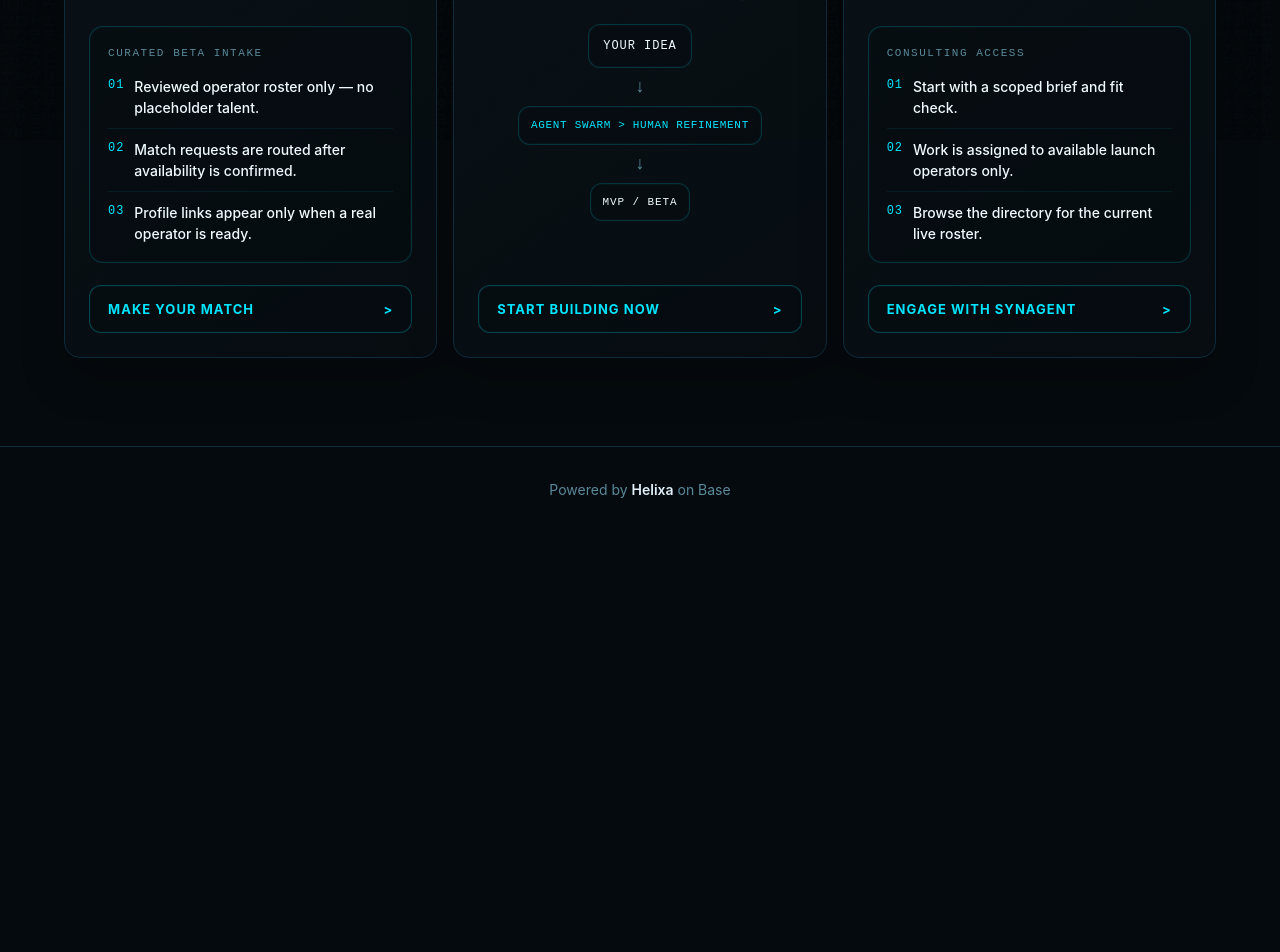
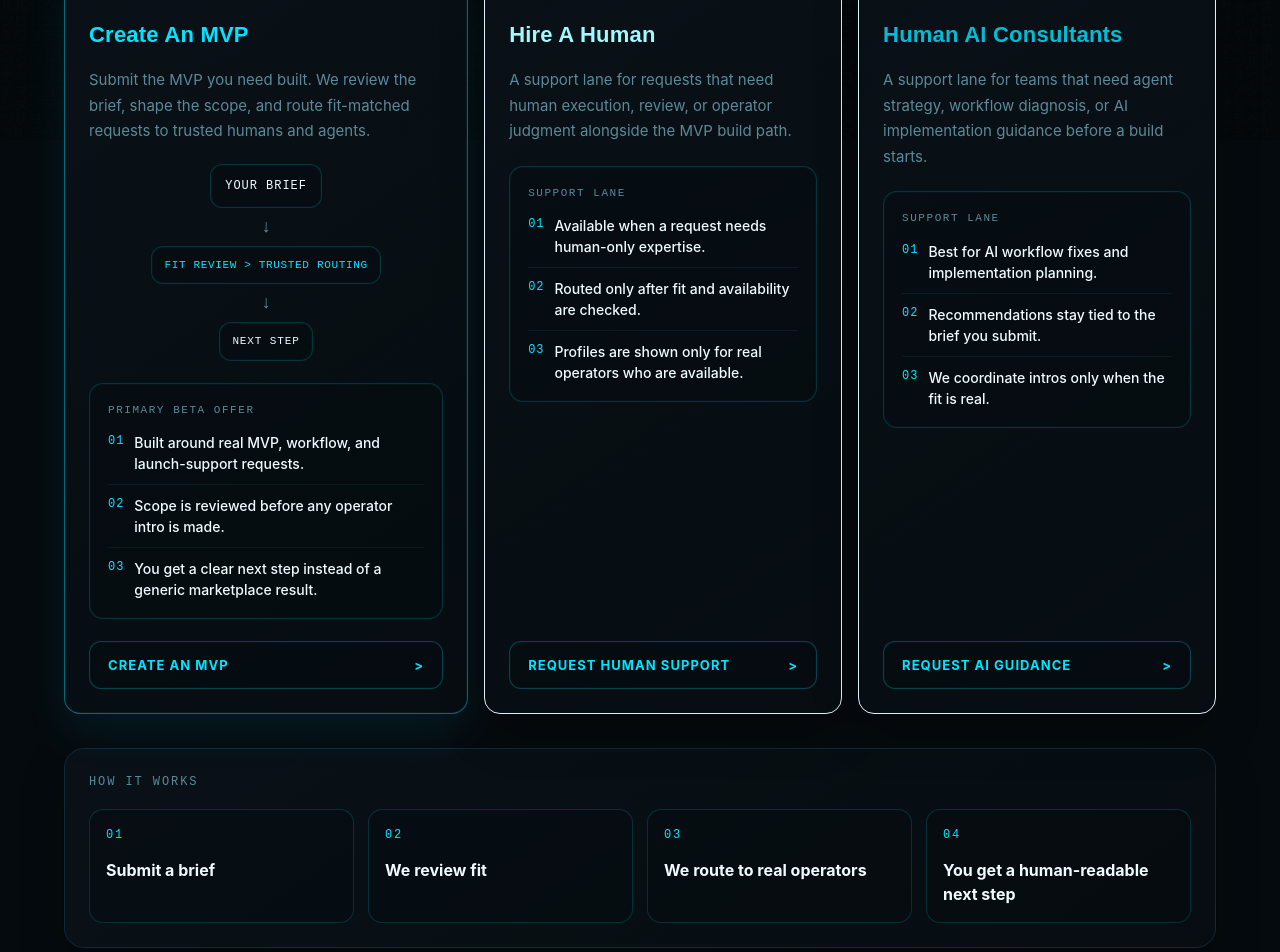
Before and after one commit to Bendr-20/synagent, a Next.js app: page / in a window 1280 px wide. Shown: the part 660-1612 px from the top of the page. Before the commit the page ends 1192 px from the top, so only its background shows below. Built offline with nearby package versions, Linux system fonts and the light colour scheme.

Commit message:
Focus Synagent beta around MVP requests

```diff
--- a/src/app/match/match-client.tsx
+++ b/src/app/match/match-client.tsx
@@ -80,6 +80,7 @@ function inferCategoryFromHandoff(selectedAgent: Synagent | undefined, handoff?:
 
   const explicit = normalizeText(handoff?.category);
   const allowed = ["mvp-build", "operator-support", "ai-consulting", "automation", "design", "growth", "research", "other"];
+  if (explicit.includes("mvp-build")) return "mvp-build";
   if (allowed.includes(explicit)) return explicit;
 
   const haystack = normalizeText([
@@ -94,7 +95,7 @@ function inferCategoryFromHandoff(selectedAgent: Synagent | undefined, handoff?:
     if (keywords.some((keyword) => haystack.includes(keyword))) return category;
   }
 
-  return selectedAgent ? "operator-support" : "mvp-build";
+  return "mvp-build";
 }
 
 function mapBudgetRange(value?: string | null) {
@@ -383,6 +384,10 @@ export function MatchClient({ selectedAgent, handoff }: { selectedAgent?: Synage
           </Field>
         </div>
 
+        <p style={{ color: theme.textMuted, lineHeight: 1.6, fontSize: "13px", margin: "-4px 0 0" }}>
+          We use your contact info only to review the request and coordinate the intro. Raw contact details are not shown on public profiles.
+        </p>
+
         <Field label="Desired Outcome">
           <textarea rows={2} value={prefs.desiredOutcome} onChange={(e) => setPrefs((prev) => ({ ...prev, desiredOutcome: e.target.value }))} placeholder="What does success look like for this project?" style={{ ...inputStyle, minHeight: "84px", resize: "vertical" }} />
         </Field>
--- a/src/app/page.tsx
+++ b/src/app/page.tsx
@@ -7,49 +7,66 @@ type ServiceCard = {
   title: string;
   description: string;
   titleColor: string;
+  isPrimary?: boolean;
   calloutLabel?: string;
   calloutItems?: string[];
   buttonText?: string;
   buttonHref?: string;
 };
 
+const betaPositioning = "Synagent is a curated beta for MVP builds, AI workflow fixes, and human-agent delivery teams powered by Helixa identity and Cred.";
+
 const serviceCards: ServiceCard[] = [
   {
     number: "01",
-    title: "Hire A Human",
-    description: "Hire a prompt engineer to design, refine, and optimize AI outputs for fast, reliable execution.",
-    titleColor: "#9ff9ff",
-    calloutLabel: "Curated beta intake",
+    title: "Create An MVP",
+    description: "Submit the MVP you need built. We review the brief, shape the scope, and route fit-matched requests to trusted humans and agents.",
+    titleColor: theme.accent,
+    isPrimary: true,
+    calloutLabel: "Primary beta offer",
     calloutItems: [
-      "Reviewed operator roster only — no placeholder talent.",
-      "Match requests are routed after availability is confirmed.",
-      "Profile links appear only when a real operator is ready.",
+      "Built around real MVP, workflow, and launch-support requests.",
+      "Scope is reviewed before any operator intro is made.",
+      "You get a clear next step instead of a generic marketplace result.",
     ],
-    buttonText: "Make Your Match",
-    buttonHref: "/match",
+    buttonText: "Create An MVP",
+    buttonHref: "/match?category=mvp-build",
   },
   {
     number: "02",
-    title: "Create An MVP",
-    description: "Submit your idea and our AI swarm builds it, humans refine it, and you own everything - code, IP, all of it. Delivered in 7-10 days.",
-    titleColor: theme.accent,
-    buttonText: "Start Building Now",
-    buttonHref: "/match",
+    title: "Hire A Human",
+    description: "A support lane for requests that need human execution, review, or operator judgment alongside the MVP build path.",
+    titleColor: "#9ff9ff",
+    calloutLabel: "Support lane",
+    calloutItems: [
+      "Available when a request needs human-only expertise.",
+      "Routed only after fit and availability are checked.",
+      "Profiles are shown only for real operators who are available.",
+    ],
+    buttonText: "Request Human Support",
+    buttonHref: "/match?category=operator-support",
   },
   {
     number: "03",
     title: "Human AI Consultants",
-    description: "Get strategic guidance on agents, workflows, tooling, and how to actually make the system useful.",
+    description: "A support lane for teams that need agent strategy, workflow diagnosis, or AI implementation guidance before a build starts.",
     titleColor: theme.accentDark,
-    calloutLabel: "Consulting access",
+    calloutLabel: "Support lane",
     calloutItems: [
-      "Start with a scoped brief and fit check.",
-      "Work is assigned to available launch operators only.",
-      "Browse the directory for the current live roster.",
+      "Best for AI workflow fixes and implementation planning.",
+      "Recommendations stay tied to the brief you submit.",
+      "We coordinate intros only when the fit is real.",
     ],
-    buttonText: "Engage With Synagent",
-    buttonHref: "/synagents",
+    buttonText: "Request AI Guidance",
+    buttonHref: "/match?category=ai-consulting",
   },
+];
+
+const howItWorksSteps = [
+  "Submit a brief",
+  "We review fit",
+  "We route to real operators",
+  "You get a human-readable next step",
 ];
 
 function ProcessCallout({ label, items }: { label: string; items: string[] }) {
@@ -123,11 +140,11 @@ function MvpFlow() {
 
   return (
     <div style={{ display: "flex", flexDirection: "column", alignItems: "center", gap: "10px", marginTop: "20px" }}>
-      <div style={{ ...boxStyle, padding: "12px 14px", color: theme.textStrong, fontSize: "12px", letterSpacing: "0.08em" }}>Your Idea</div>
+      <div style={{ ...boxStyle, padding: "12px 14px", color: theme.textStrong, fontSize: "12px", letterSpacing: "0.08em" }}>Your Brief</div>
       <div style={{ color: theme.textMuted, fontSize: "18px", fontFamily: "JetBrains Mono, monospace", lineHeight: 1 }}>↓</div>
-      <div style={{ ...boxStyle, color: theme.accent, fontSize: "11px", letterSpacing: "0.06em" }}>Agent Swarm &gt; Human Refinement</div>
+      <div style={{ ...boxStyle, color: theme.accent, fontSize: "11px", letterSpacing: "0.06em" }}>Fit Review &gt; Trusted Routing</div>
       <div style={{ color: theme.textMuted, fontSize: "18px", fontFamily: "JetBrains Mono, monospace", lineHeight: 1 }}>↓</div>
-      <div style={{ ...boxStyle, color: theme.textStrong, fontSize: "11px", letterSpacing: "0.08em" }}>MVP / Beta</div>
+      <div style={{ ...boxStyle, color: theme.textStrong, fontSize: "11px", letterSpacing: "0.08em" }}>Next Step</div>
     </div>
   );
 }
@@ -160,15 +177,19 @@ export default function HomePage() {
           }}
         />
 
-        <h1 className="hero-title" style={{ fontSize: "56px", fontWeight: 700, fontFamily: "Space Grotesk, sans-serif", lineHeight: 1.1, marginBottom: "32px", maxWidth: "760px" }}>
-          <span style={{ color: theme.textStrong }}>Build with AI.</span>{" "}
-          <span style={{ color: theme.accent }}>Refine with Humans.</span>
+        <h1 className="hero-title" style={{ fontSize: "56px", fontWeight: 700, fontFamily: "Space Grotesk, sans-serif", lineHeight: 1.1, marginBottom: "22px", maxWidth: "780px" }}>
+          <span style={{ color: theme.textStrong }}>Tell us what you need built.</span>{" "}
+          <span style={{ color: theme.accent }}>We route it to trusted humans and agents.</span>
         </h1>
+
+        <p style={{ maxWidth: "760px", color: theme.textMuted, fontSize: "17px", lineHeight: 1.7, margin: "0 0 30px" }}>
+          {betaPositioning}
+        </p>
 
         <div style={{ width: "100%", maxWidth: "860px", marginBottom: "20px" }}>
           <input
             type="text"
-            placeholder="Tell us what you're building or how we can help...."
+            placeholder="Describe the MVP, workflow fix, or delivery team you need..."
             style={{
               width: "100%",
               height: "60px",
@@ -188,9 +209,20 @@ export default function HomePage() {
         <div style={{ fontSize: "16px", color: theme.textMuted, marginBottom: "7px", letterSpacing: "0.08em", textTransform: "uppercase" }}>or</div>
       </section>
 
-      <section className="cards-grid" style={{ maxWidth: "1200px", margin: "0 auto", padding: "0 24px 88px", display: "flex", gap: "16px", alignItems: "stretch" }}>
+      <section className="cards-grid" style={{ maxWidth: "1200px", margin: "0 auto", padding: "0 24px 34px", display: "flex", gap: "16px", alignItems: "stretch" }}>
         {serviceCards.map((card) => (
-          <div key={card.title} style={{ ...glassCardStyle, display: "flex", flexDirection: "column", alignSelf: "stretch", flex: "1 1 0" }}>
+          <div
+            key={card.title}
+            style={{
+              ...glassCardStyle,
+              display: "flex",
+              flexDirection: "column",
+              alignSelf: "stretch",
+              flex: card.isPrimary ? "1.15 1 0" : "1 1 0",
+              borderColor: card.isPrimary ? "rgba(0,229,255,0.42)" : glassCardStyle.borderColor,
+              boxShadow: card.isPrimary ? "0 18px 44px rgba(0,229,255,0.08), inset 0 0 0 1px rgba(0,229,255,0.06)" : glassCardStyle.boxShadow,
+            }}
+          >
             <div style={{ fontSize: "12px", fontFamily: "JetBrains Mono, monospace", letterSpacing: "0.18em", color: theme.textMuted, marginBottom: "18px", textTransform: "uppercase" }}>
               {card.number}
             </div>
@@ -199,7 +231,7 @@ export default function HomePage() {
             </h2>
             <p style={{ fontSize: "15px", lineHeight: 1.7, color: theme.textMuted, margin: 0 }}>{card.description}</p>
 
-            {card.number === "02" && <MvpFlow />}
+            {card.isPrimary && <MvpFlow />}
             {card.calloutItems && card.calloutLabel && <ProcessCallout label={card.calloutLabel} items={card.calloutItems} />}
 
             <div style={{ flex: 1 }} />
@@ -213,6 +245,24 @@ export default function HomePage() {
           </div>
         ))}
       </section>
+
+      <section style={{ maxWidth: "1200px", margin: "0 auto", padding: "0 24px 96px" }}>
+        <div style={{ ...glassCardStyle, borderRadius: "20px" }}>
+          <div style={{ fontSize: "12px", fontFamily: "JetBrains Mono, monospace", letterSpacing: "0.16em", color: theme.textMuted, textTransform: "uppercase", marginBottom: "18px" }}>
+            How it works
+          </div>
+          <div style={{ display: "grid", gridTemplateColumns: "repeat(4, minmax(0, 1fr))", gap: "14px" }}>
+            {howItWorksSteps.map((step, index) => (
+              <div key={step} style={{ padding: "16px", borderRadius: "14px", border: "1px solid rgba(0,229,255,0.16)", background: "rgba(5,10,14,0.26)", minHeight: "112px" }}>
+                <div style={{ fontSize: "12px", fontFamily: "JetBrains Mono, monospace", letterSpacing: "0.14em", color: theme.accent, textTransform: "uppercase", marginBottom: "14px" }}>
+                  {String(index + 1).padStart(2, "0")}
+                </div>
+                <div style={{ color: theme.textStrong, fontSize: "16px", fontWeight: 700, lineHeight: 1.5 }}>{step}</div>
+              </div>
+            ))}
+          </div>
+        </div>
+      </section>
     </SiteShell>
   );
 }
```
